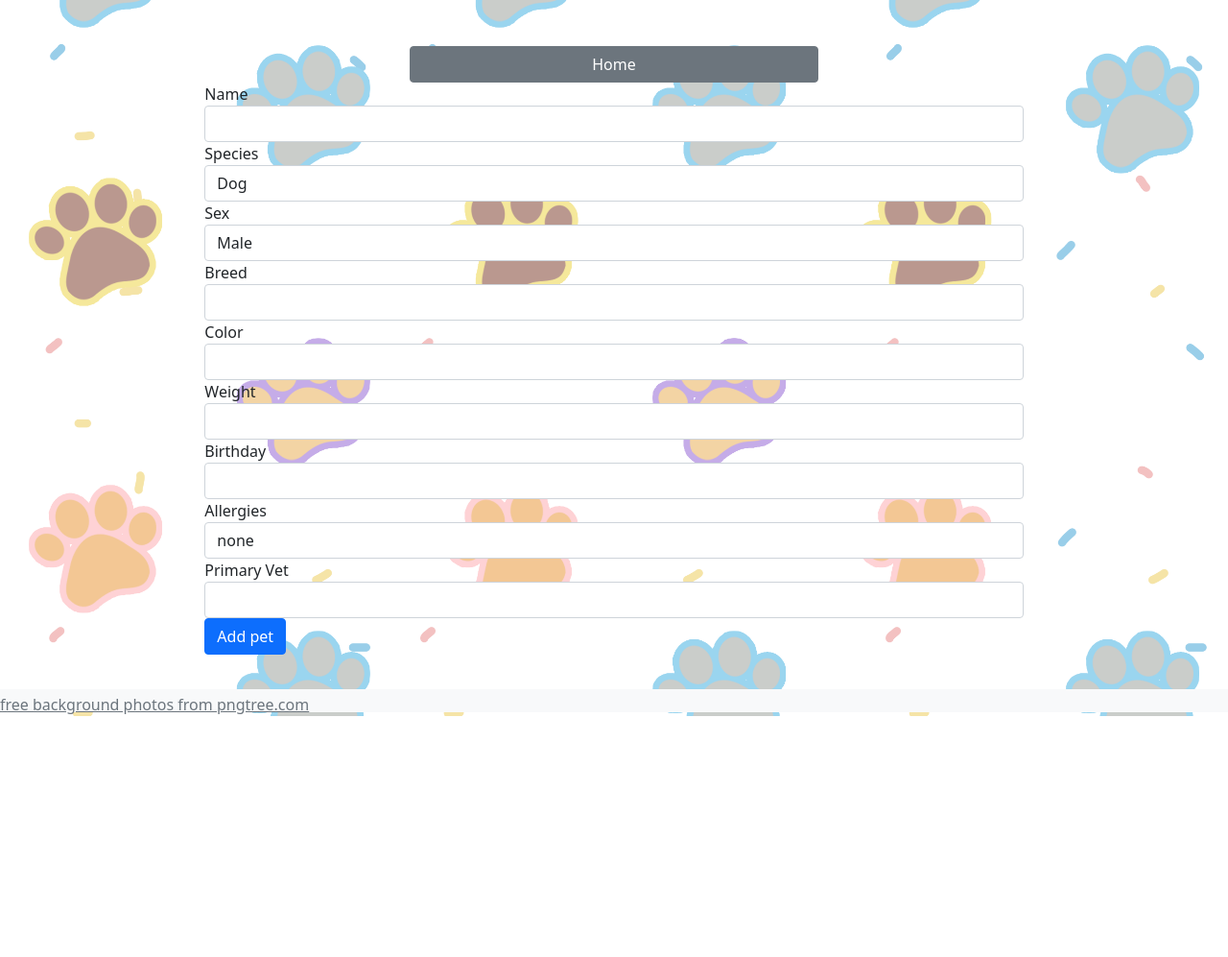
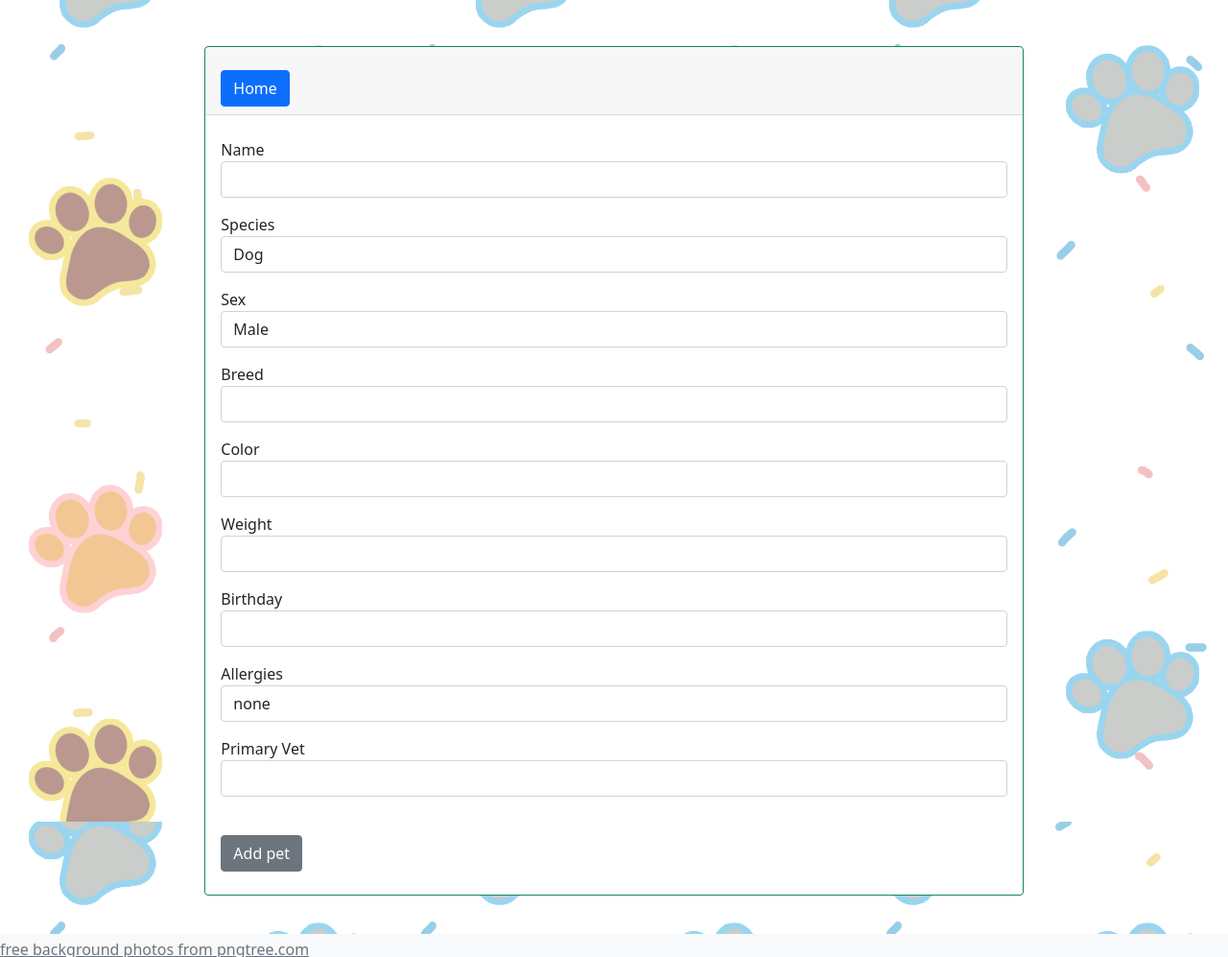
Before and after one commit to amyjprogrammer/pet_health_tracker, a Django app: page /add_pet/ in a window 1280 px wide. Shown: the part 58-1055 px from the top of the page at 96% size. Before the commit the page ends 804 px from the top, so only its background shows below. Run offline with Django 3.2, Linux system fonts and the light colour scheme; the visitor is signed in with stand-in values (Sample User, id 1); some libraries are stand-ins or nearby versions.

Commit message:
New style for most of my pages

```diff
--- a/pet_health_tracker/forms.py
+++ b/pet_health_tracker/forms.py
@@ -24,22 +24,22 @@ class HealthTrackerForm(forms.ModelForm):
     class Meta:
         model = HealthTracker
         fields= [
-            'tracking_type', 'pet_weight', 'pet_temp', 'solid_stool', 'healthy_appetite', 'healthy_coat', 'range_of_motion_exercises', 'ongoing_meds', 'pet_glucose', 'acupuncture', 'laser_therapy', 'adjustment', 'surgery', 'special_notes_for_next_time', 'notes',
+            'tracking_type', 'pet_weight', 'pet_temp', 'pet_glucose', 'solid_stool', 'healthy_appetite', 'healthy_coat', 'range_of_motion_exercises', 'ongoing_meds',  'acupuncture', 'laser_therapy', 'adjustment', 'surgery', 'special_notes_for_next_time', 'notes',
         ]
         labels = {
             'tracking_type': "Tracking Choice",
             'pet_weight': 'Weight',
             'pet_temp': 'Temp',
+            'pet_glucose': 'Glucose Number',
             'solid_stool': 'Solid Stool',
             'healthy_appetite': 'Healthy Appetite',
             'healthy_coat': 'Healthy Coat',
             'range_of_motion_exercises': 'Range of motion exercises',
             'ongoing_meds': 'Ongoing Medication',
-            'pet_glucose': 'Glucose Number',
             'acupuncture': 'Acupuncture',
             'laser_therapy': 'Laser Therapy',
             'adjustment': 'Adjustment',
             'surgery': 'Surgery',
-            'special_notes_for_next_time': 'Special notes for next time',
+            'special_notes_for_next_time': 'Quick Reminder for Next Time',
             'notes': 'Notes'
         }
--- a/pet_health_tracker/templates/pet_health_tracker/add_pet.html
+++ b/pet_health_tracker/templates/pet_health_tracker/add_pet.html
@@ -4,20 +4,24 @@
 {% block title %}Add pet {% endblock title %}
 
 {% block content %}
+<div class="card border-success">
+  <div class="card-header pt-4">
 
-<div class="d-grid gap-2 col-6 mx-auto">
-  <a class="btn btn-secondary" href="{% url 'pet_health_tracker:pet_names' %}" >Home</a>
-</div>
+      <a class="btn btn-primary" href="{% url 'pet_health_tracker:pet_names' %}" >Home</a>
 
-  <form action="{% url 'pet_health_tracker:add_pet' %}" method="post">
-    {% csrf_token %}
-    {{ form|crispy }}
+  </div>
 
-      <button class="btn btn-primary" name="submit">Add pet</button>
+  <div class="card-body mb-2 pt-4">
+    <form action="{% url 'pet_health_tracker:add_pet' %}" method="post">
+      {% csrf_token %}
+      {{ form|crispy }}
+      <br>
+        <button class="btn btn-secondary" name="submit">Add pet</button>
 
 
-  </form>
-
+    </form>
+  </div>
+</div>
 
 
 {% endblock content %}
--- a/pet_health_tracker/templates/pet_health_tracker/base.html
+++ b/pet_health_tracker/templates/pet_health_tracker/base.html
@@ -27,7 +27,7 @@
         </div>
       </div>
 
-      <footer id="footer" class="footer mt-auto py-1 bg-light">
+      <footer id="footer" class="footer py-1 bg-light">
           <a class= "text-muted" href='https://pngtree.com/free-backgrounds'>free background photos from pngtree.com</a>
       </footer>
     </div>
--- a/pet_health_tracker/templates/pet_health_tracker/pet_names.html
+++ b/pet_health_tracker/templates/pet_health_tracker/pet_names.html
@@ -20,7 +20,7 @@
           <a href="{% url 'pet_health_tracker:pet_health' pet.id %}">{{ pet }}</a>
         </div>
         <div id= "div_edit_form"class="col-2 text-end">
-          <a class="btn btn-success btn-sm"  href="{% url 'pet_health_tracker:edit_pet_name' pet.id %}">Edit</a>
+          <a class="btn btn-success btn-sm"  href="{% url 'pet_health_tracker:edit_pet_name' pet.id %}">Edit Pet Info</a>
         </div>
         <div id= "div_edit_form" class="col-4 text-end">
           <a class="btn btn-primary btn-sm"  href="{% url 'pet_health_tracker:pet_tracker' pet.id %}">Add health form</a>
--- a/static/css/main.css
+++ b/static/css/main.css
@@ -2,6 +2,18 @@ body {
   background-image: url(/static/images/cat-dog.png);
   background-attachment: fixed;
   background-size: cover;
+}
+
+.page-container {
+  min-height: 100vh;
+  position: relative;
+  overflow: hidden;
+  display: block;
+
+}
+
+.content-wrap {
+  padding-bottom: 4rem;
 }
 
 #footer {
@@ -51,3 +63,67 @@ form .alert ul {
 #div_edit_form {
   padding-bottom: 1.5rem;
 }
+
+#div_id_pet_name {
+  padding-bottom: 1rem;
+}
+
+#div_id_pet_species {
+  padding-bottom: 1rem;
+}
+
+#div_id_pet_sex {
+  padding-bottom: 1rem;
+}
+
+#div_id_pet_breed {
+  padding-bottom: 1rem;
+}
+
+#div_id_pet_color {
+  padding-bottom: 1rem;
+}
+
+#div_id_starting_weight {
+  padding-bottom: 1rem;
+}
+
+#div_id_pet_birthday {
+  padding-bottom: 1rem;
+}
+
+#div_id_pet_allergies {
+  padding-bottom: 1rem;
+}
+
+#div_id_pet_primary_vet {
+  padding-bottom: 1rem;
+}
+
+#div_id_tracking_type {
+  padding-bottom: 1rem;
+}
+
+#div_id_pet_weight {
+  padding-bottom: 1rem;
+}
+
+#div_id_pet_temp {
+  padding-bottom: 1rem;
+}
+
+#div_id_pet_glucose {
+  padding-bottom: 1rem;
+}
+
+#div_id_tracking_type {
+  padding-bottom: 1rem;
+}
+
+#div_id_surgery {
+  padding-bottom: 1rem;
+}
+
+#div_id_special_notes_for_next_time {
+  padding-bottom: 1rem;
+}
```
Also changed, not shown: pet_health_tracker/templates/pet_health_tracker/delete_pet_name.html (+8 -4 lines), pet_health_tracker/templates/pet_health_tracker/edit_pet_name.html (+7 -7 lines), pet_health_tracker/templates/pet_health_tracker/edit_pet_tracker.html (+14 -10 lines), pet_health_tracker/templates/pet_health_tracker/pet_health.html (+110 -39 lines), pet_health_tracker/templates/pet_health_tracker/pet_tracker.html (+13 -8 lines), static/css/styles.css.
